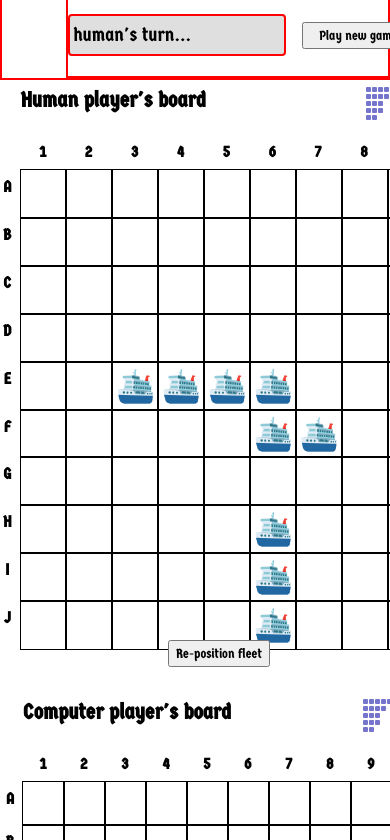
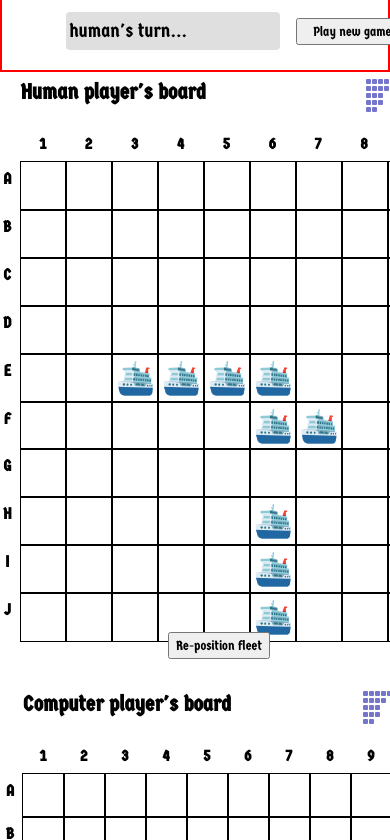
Before and after one commit to jbk2/battleship, a website built with webpack: page src/views/index.html in a window 390 px wide. Shown: the part 78-918 px from the top of the page. Built offline with nearby package versions, Linux system fonts and the light colour scheme.

Commit message:
further minor mobile stylings

```diff
--- a/src/assets/stylesheets/styles.css
+++ b/src/assets/stylesheets/styles.css
@@ -16,15 +16,8 @@
     border: 2px, solid, red;
   }
 
-  section#dialogue div {
-    /* justify-self: center !important; */
-    /* transform: translateX(3rem); */
-    border: 2px, solid, red;
-  }
-
   #info > p {
     padding: 0.2rem !important;
-    border: 2px, solid, red;
     width: 10rem;
   }
 
```
